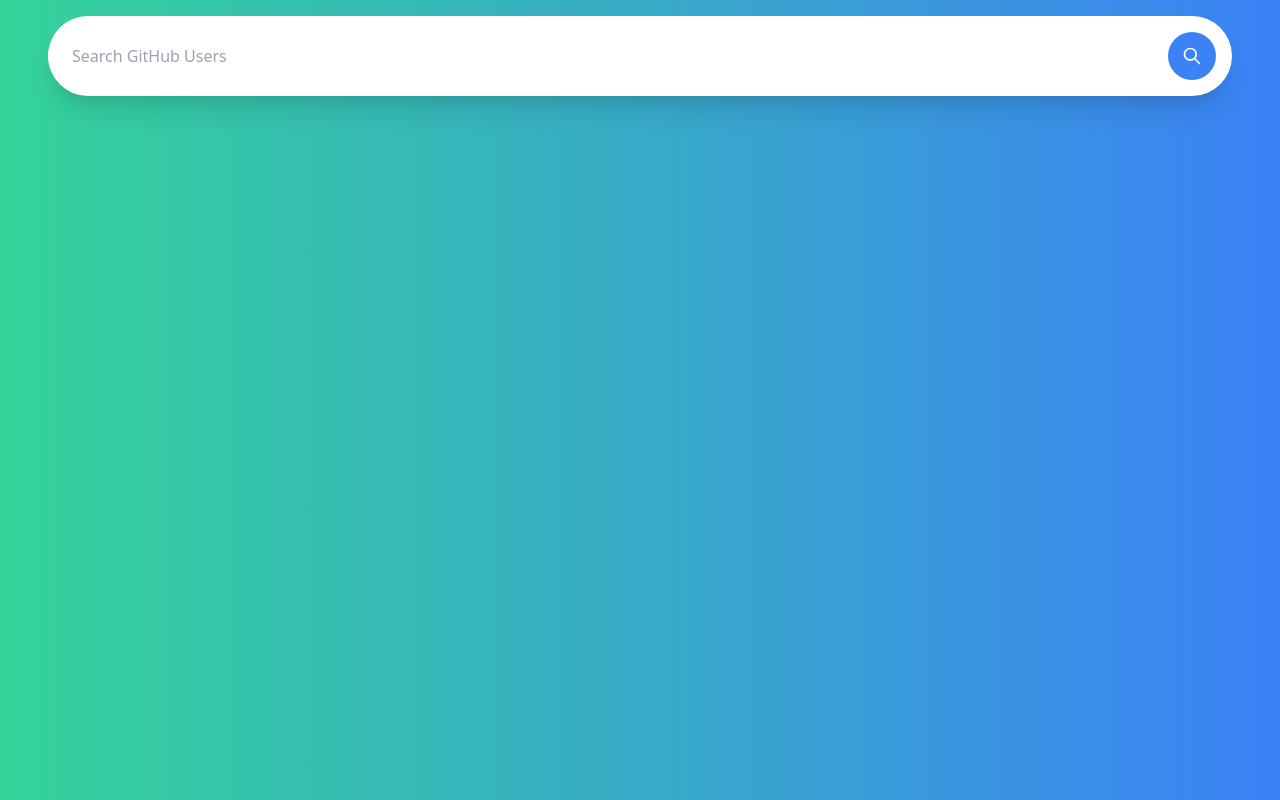
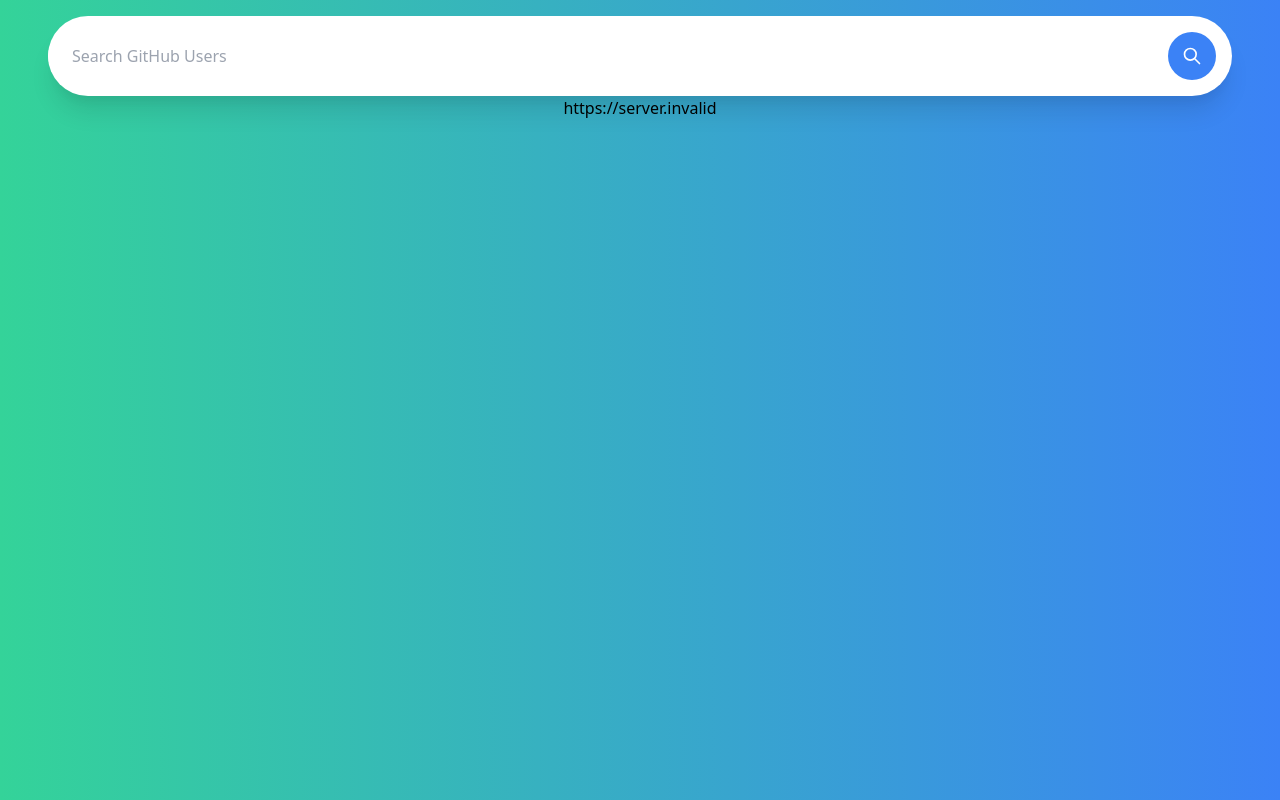
Before and after one commit to HDreikorn/github-user-search, a React (Create React App) app: page / in a window 1280 px wide. Built offline with nearby package versions, Linux system fonts and the light colour scheme; no server answers.

Commit message:
test env variable

```diff
--- a/src/containers/searchContainer.js
+++ b/src/containers/searchContainer.js
@@ -30,6 +30,7 @@ export default function SearchContainer() {
       <form onSubmit={handleSearch}>
         <SearchBar />
       </form>
+      {process.env.REACT_APP_API_ENDPOINT}
       {data && (
         <div className="bg-white shadow-md rounded px-4 py-4 pt-4 mt-8">
           <h5>{`Total Users Found: ${data?.search.userCount}`}</h5>
```
